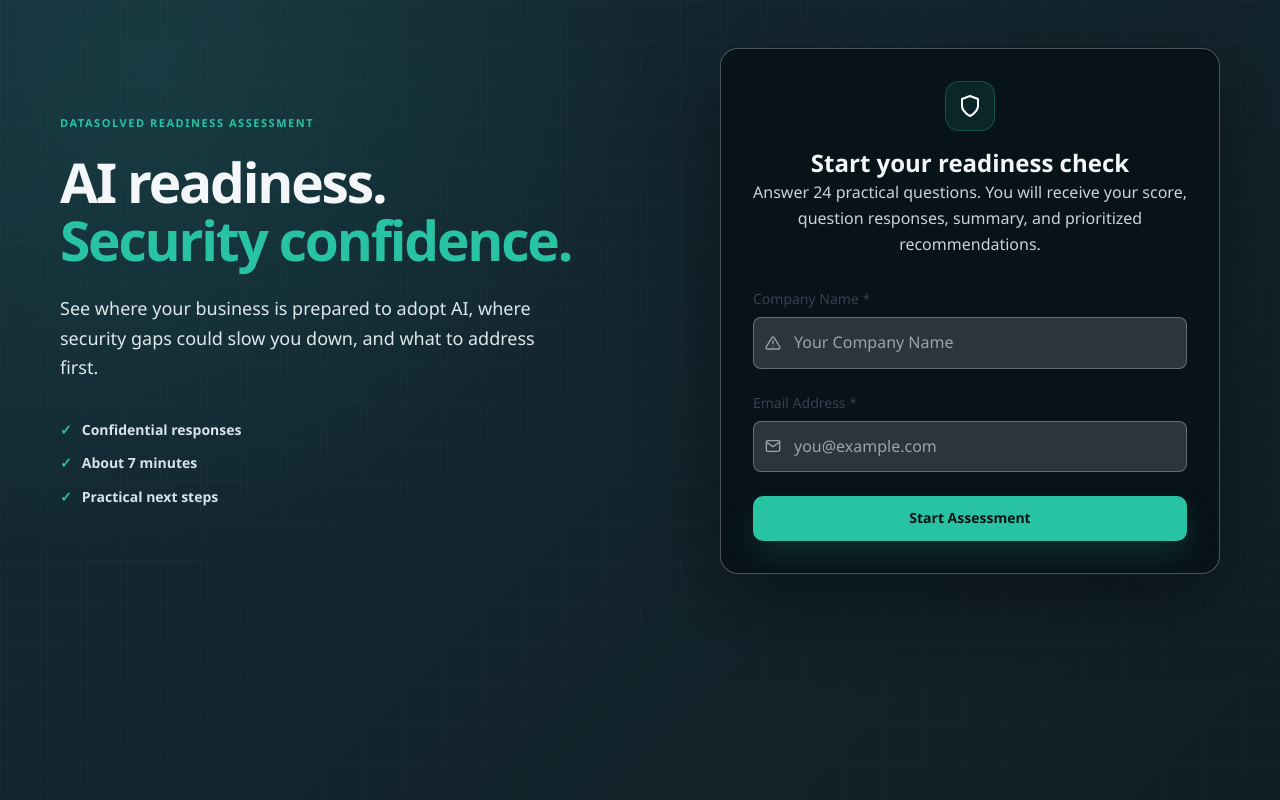
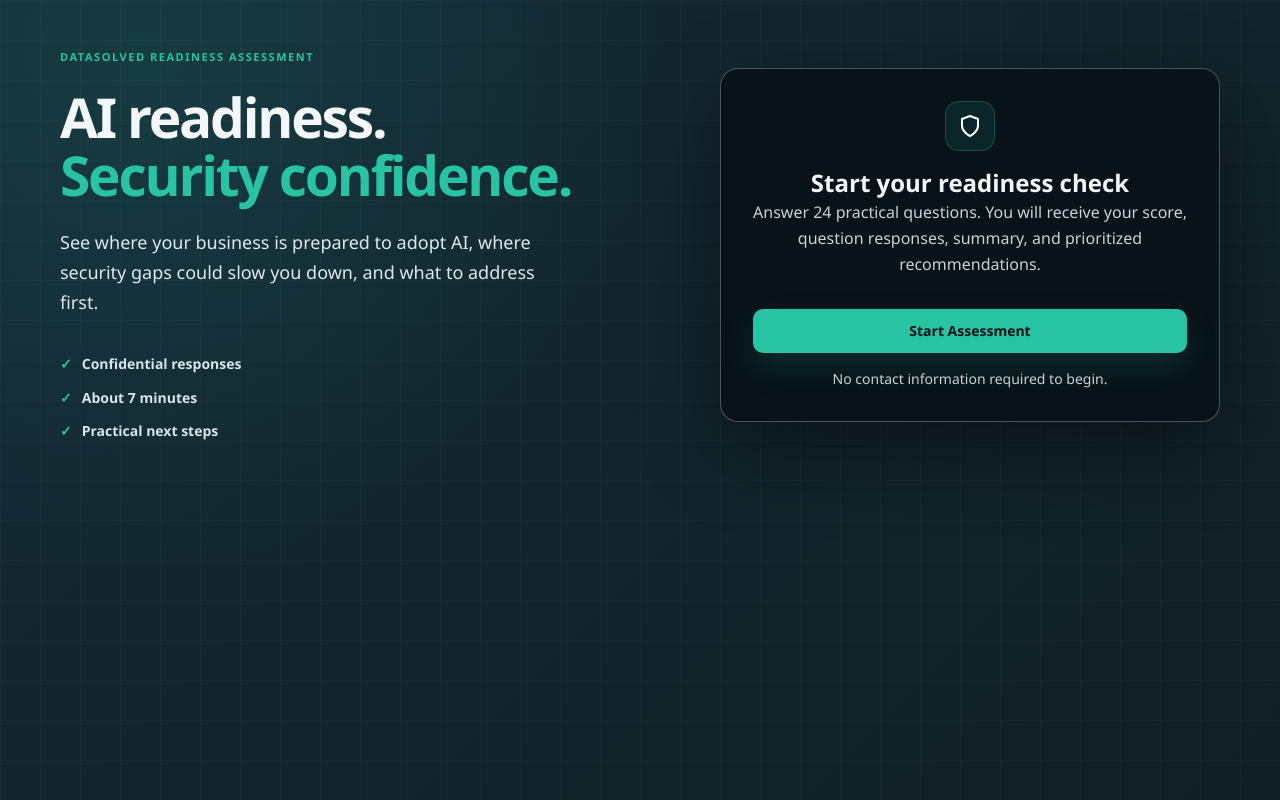
Before and after one commit to sanfordcs/ai-and-cybersecurity-readiness-assessment, a React (Vite) app: page / in a window 1280 px wide. Built offline with nearby package versions, Linux system fonts and the light colour scheme.

Commit message:
Move AI assessment contact capture to final step (#3)
Co-authored-by: Scott Sanford <support@datasolved.com>

```diff
--- a/src/App.jsx
+++ b/src/App.jsx
@@ -38,8 +38,8 @@ function App() {
       ...results,
       surveyData,
       answers: answerDetails,
-      organization: leadData.companyName,
-      user_email: data.email || leadData.email,
+      organization: data.companyName,
+      user_email: data.email,
       firstName: data.firstName,
       lastName: data.lastName
     };
@@ -483,8 +483,8 @@ function App() {
                 ...contactData,
                 ...resultsData,
                 surveyData,
-                organization: leadData.companyName,
-                user_email: contactData.email || leadData.email,
+                organization: contactData.companyName,
+                user_email: contactData.email,
                 answers: answerDetails
               })}
             />
--- a/src/components/FinalContact.jsx
+++ b/src/components/FinalContact.jsx
@@ -3,12 +3,14 @@ import { motion } from 'framer-motion';
 import * as FiIcons from 'react-icons/fi';
 import SafeIcon from '../common/SafeIcon';
 
-const { FiUser, FiPhone, FiUsers, FiCheck } = FiIcons;
+const { FiUser, FiPhone, FiUsers, FiCheck, FiMail, FiBuilding } = FiIcons;
 
 const FinalContact = ({ onSubmit }) => {
   const [formData, setFormData] = useState({
     firstName: '',
     lastName: '',
+    companyName: '',
+    email: '',
     companySize: '',
     phone: '',
     agreedToReceiveReport: false
@@ -33,6 +35,14 @@ const FinalContact = ({ onSubmit }) => {
     }
     if (!formData.lastName.trim()) {
       newErrors.lastName = 'Last name is required';
+    }
+    if (!formData.companyName.trim()) {
+      newErrors.companyName = 'Company name is required';
+    }
+    if (!formData.email.trim()) {
+      newErrors.email = 'Email is required';
+    } else if (!/^[^\s@]+@[^\s@]+\.[^\s@]+$/.test(formData.email)) {
+      newErrors.email = 'Please enter a valid email address';
     }
     if (!formData.companySize) {
       newErrors.companySize = 'Company size is required';
@@ -71,6 +81,7 @@ const FinalContact = ({ onSubmit }) => {
             <div className="readiness-card-icon">
               <SafeIcon icon={FiCheck} className="text-white text-2xl" />
             </div>
+
             <h1 className="text-2xl font-bold" style={{ color: '#2B2B2B' }}>
               Where should we send your report?
             </h1>
@@ -80,6 +91,46 @@ const FinalContact = ({ onSubmit }) => {
           </div>
 
           <form onSubmit={handleSubmit} className="space-y-6">
+            <div>
+              <label className="block text-sm font-medium text-gray-700 mb-2">
+                Company Name *
+              </label>
+              <div className="relative">
+                <SafeIcon icon={FiBuilding} className="absolute left-3 top-1/2 transform -translate-y-1/2 text-gray-400" />
+                <input
+                  type="text"
+                  name="companyName"
+                  value={formData.companyName}
+                  onChange={handleChange}
+                  className={`w-full pl-10 pr-4 py-3 border rounded-lg focus:ring-2 focus:ring-blue-500 focus:border-blue-500 transition-colors ${errors.companyName ? 'border-red-300' : 'border-gray-300'}`}
+                  placeholder="Your Company Name"
+                />
+              </div>
+              {errors.companyName && (
+                <p className="mt-1 text-sm text-red-600">{errors.companyName}</p>
+              )}
+            </div>
+
+            <div>
+              <label className="block text-sm font-medium text-gray-700 mb-2">
+                Email Address *
+              </label>
+              <div className="relative">
+                <SafeIcon icon={FiMail} className="absolute left-3 top-1/2 transform -translate-y-1/2 text-gray-400" />
+                <input
+                  type="email"
+                  name="email"
+                  value={formData.email}
+                  onChange={handleChange}
+                  className={`w-full pl-10 pr-4 py-3 border rounded-lg focus:ring-2 focus:ring-blue-500 focus:border-blue-500 transition-colors ${errors.email ? 'border-red-300' : 'border-gray-300'}`}
+                  placeholder="you@example.com"
+                />
+              </div>
+              {errors.email && (
+                <p className="mt-1 text-sm text-red-600">{errors.email}</p>
+              )}
+            </div>
+
             <div className="grid grid-cols-2 gap-4">
               <div>
                 <label className="block text-sm font-medium text-gray-700 mb-2">
--- a/src/components/LeadCapture.jsx
+++ b/src/components/LeadCapture.jsx
@@ -1,66 +1,9 @@
-import React, { useState } from 'react';
+import React from 'react';
 import { motion } from 'framer-motion';
 import * as FiIcons from 'react-icons/fi';
 import SafeIcon from '../common/SafeIcon';
 
-const { FiMail, FiBuilding } = FiIcons;
-
 const LeadCapture = ({ onSubmit }) => {
-  const [formData, setFormData] = useState({
-    companyName: '',
-    email: ''
-  });
-  const [errors, setErrors] = useState({});
-
-  const validateEmail = (email) => {
-    const emailRegex = /^[^\s@]+@[^\s@]+\.[^\s@]+$/;
-
-    if (!emailRegex.test(email)) {
-      return 'Please enter a valid email address';
-    }
-
-    return null;
-  };
-
-  const handleSubmit = (e) => {
-    e.preventDefault();
-    const newErrors = {};
-
-    if (!formData.companyName.trim()) {
-      newErrors.companyName = 'Company name is required';
-    }
-
-    if (!formData.email.trim()) {
-      newErrors.email = 'Email is required';
-    } else {
-      const emailError = validateEmail(formData.email);
-      if (emailError) {
-        newErrors.email = emailError;
-      }
-    }
-
-    setErrors(newErrors);
-
-    if (Object.keys(newErrors).length === 0) {
-      onSubmit(formData);
-    }
-  };
-
-  const handleChange = (e) => {
-    const { name, value } = e.target;
-    setFormData(prev => ({
-      ...prev,
-      [name]: value
-    }));
-
-    if (errors[name]) {
-      setErrors(prev => ({
-        ...prev,
-        [name]: ''
-      }));
-    }
-  };
-
   return (
     <div className="readiness-intro">
       <div className="readiness-intro-grid">
@@ -97,66 +40,18 @@ const LeadCapture = ({ onSubmit }) => {
             </p>
           </div>
 
-          <form onSubmit={handleSubmit} className="space-y-6">
-            <div>
-              <label className="block text-sm font-medium text-gray-700 mb-2">
-                Company Name *
-              </label>
-              <div className="relative">
-                <SafeIcon
-                  icon={FiBuilding}
-                  className="absolute left-3 top-1/2 transform -translate-y-1/2 text-gray-400"
-                />
-                <input
-                  type="text"
-                  name="companyName"
-                  value={formData.companyName}
-                  onChange={handleChange}
-                  className={`w-full pl-10 pr-4 py-3 border rounded-lg focus:ring-2 focus:ring-blue-500 focus:border-blue-500 transition-colors ${
-                    errors.companyName ? 'border-red-300' : 'border-gray-300'
-                  }`}
-                  placeholder="Your Company Name"
-                />
-              </div>
-              {errors.companyName && (
-                <p className="mt-1 text-sm text-red-600">{errors.companyName}</p>
-              )}
-            </div>
-
-            <div>
-              <label className="block text-sm font-medium text-gray-700 mb-2">
-                Email Address *
-              </label>
-              <div className="relative">
-                <SafeIcon
-                  icon={FiMail}
-                  className="absolute left-3 top-1/2 transform -translate-y-1/2 text-gray-400"
-                />
-                <input
-                  type="email"
-                  name="email"
-                  value={formData.email}
-                  onChange={handleChange}
-                  className={`w-full pl-10 pr-4 py-3 border rounded-lg focus:ring-2 focus:ring-blue-500 focus:border-blue-500 transition-colors ${
-                    errors.email ? 'border-red-300' : 'border-gray-300'
-                  }`}
-                  placeholder="you@example.com"
-                />
-              </div>
-              {errors.email && (
-                <p className="mt-1 text-sm text-red-600">{errors.email}</p>
-              )}
-            </div>
-
           <motion.button
-              type="submit"
+            type="button"
+            onClick={() => onSubmit({})}
             whileHover={{ scale: 1.02 }}
             whileTap={{ scale: 0.98 }}
             className="assessment-button assessment-button-primary w-full"
           >
             Start Assessment
           </motion.button>
-          </form>
+          <p className="text-center text-sm text-gray-500 mt-4">
+            No contact information required to begin.
+          </p>
         </div>
       </motion.div>
       </div>
```
Lines whose indentation alone changed are shown as unchanged.
